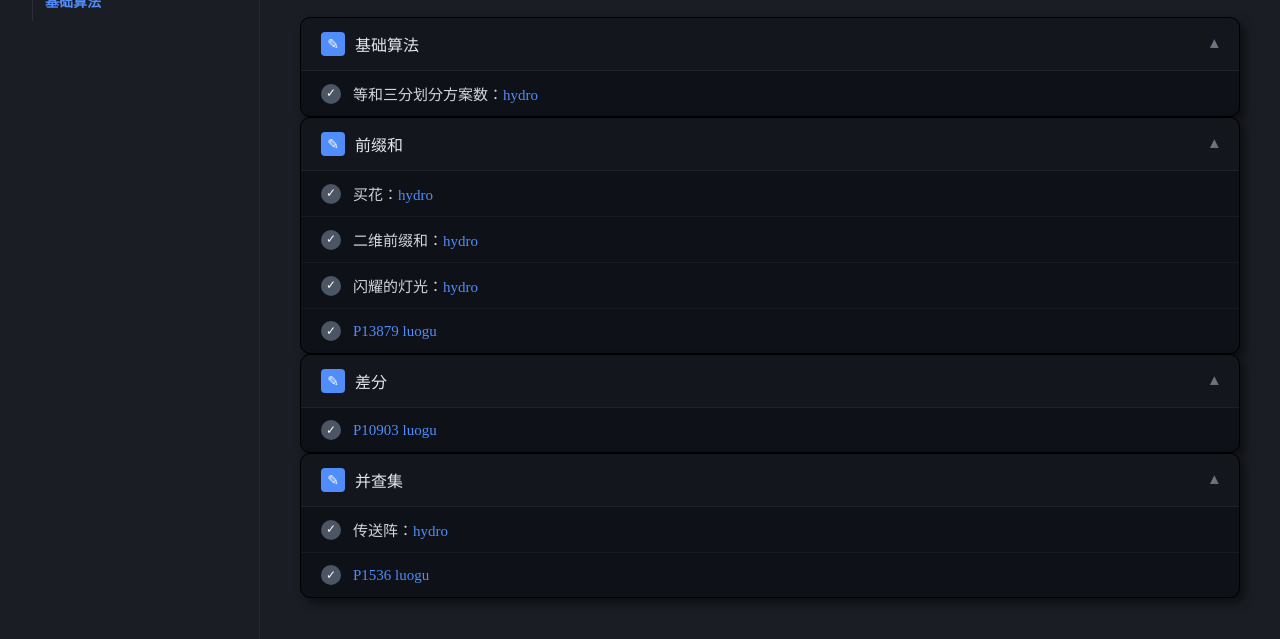
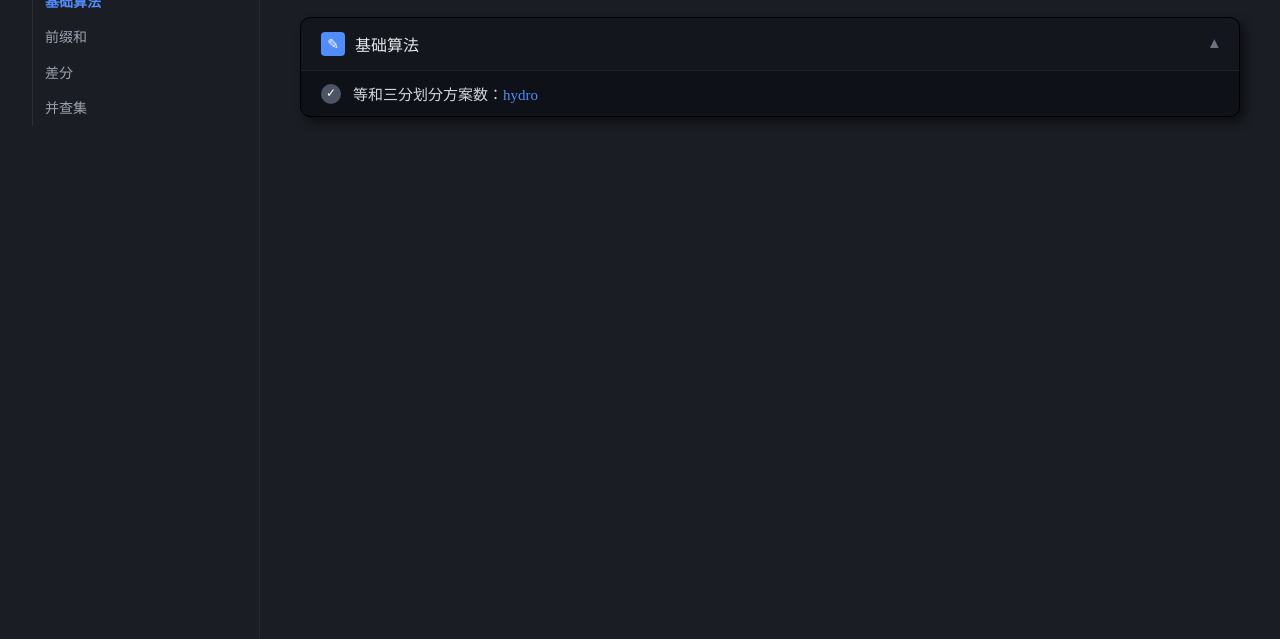
Before and after one commit to lcw1216/hajitu-Podcast, a website: page Podcast/probelm-set.html in a window 1280 px wide. Shown: the part 185-824 px from the top of the page. Drawn offline with Linux system fonts and the light colour scheme.

Commit message:
fix: split problem-set into 4 sidebar categories matching problem-set.md
Each ## heading in problem-set.md becomes a separate sidebar
category (基础算法, 前缀和, 差分, 并查集) with independent section.

Co-Authored-By: Claude Opus 4.8 (1M context) <noreply@anthropic.com>

```diff
--- a/Podcast/probelm-set.html
+++ b/Podcast/probelm-set.html
@@ -57,7 +57,7 @@
                 overflow: hidden;
                 transition: max-height 0.25s ease;
             }
-            .ps-group.open > .ps-subitems { max-height: 31.25rem; }
+            .ps-group.open > .ps-subitems { max-height: 62.5rem; }
 
             .ps-subitems li a {
                 display: block;
@@ -206,15 +206,17 @@
                     <div class="ps-group-label">哈基图的题单</div>
                     <ul class="ps-subitems">
                         <li><a href="#basic-algo" class="ps-cat-link active" data-target="basic-algo">基础算法</a></li>
+                        <li><a href="#prefix-sum" class="ps-cat-link" data-target="prefix-sum">前缀和</a></li>
+                        <li><a href="#diff" class="ps-cat-link" data-target="diff">差分</a></li>
+                        <li><a href="#dsu" class="ps-cat-link" data-target="dsu">并查集</a></li>
                     </ul>
                 </div>
             </aside>
 
             <main class="ps-main">
-                <!-- 基础算法区（默认显示）—— 只包含 problem-set.md 中的内容 -->
+                <!-- 基础算法区（默认显示） -->
                 <section class="ps-section" id="basic-algo">
                     <h1 class="ps-title">基础算法</h1>
-
                     <div class="ps-card open">
                         <div class="ps-card-head" onclick="this.parentElement.classList.toggle('open')">
                             <span class="ps-name"><span class="ps-icon">✎</span>基础算法</span>
@@ -227,56 +229,68 @@
                             </div>
                         </div>
                     </div>
+                </section>
 
+                <!-- 前缀和区 -->
+                <section class="ps-section" id="prefix-sum" style="display:none;">
+                    <h1 class="ps-title">前缀和</h1>
                     <div class="ps-card open">
                         <div class="ps-card-head" onclick="this.parentElement.classList.toggle('open')">
                             <span class="ps-name"><span class="ps-icon">✎</span>前缀和</span>
                             <span class="ps-toggle">▾</span>
                         </div>
                         <div class="ps-card-body">
-                            <div class="ps-problem" data-id="ba-002">
+                            <div class="ps-problem" data-id="ps-001">
                                 <span class="ps-dot dim">✓</span>
                                 <span class="ps-text">买花：<a href="http://47.121.118.174/p/170" target="_blank">hydro</a></span>
                             </div>
-                            <div class="ps-problem" data-id="ba-003">
+                            <div class="ps-problem" data-id="ps-002">
                                 <span class="ps-dot dim">✓</span>
                                 <span class="ps-text">二维前缀和：<a href="http://47.121.118.174/p/42" target="_blank">hydro</a></span>
                             </div>
-                            <div class="ps-problem" data-id="ba-004">
+                            <div class="ps-problem" data-id="ps-003">
                                 <span class="ps-dot dim">✓</span>
                                 <span class="ps-text">闪耀的灯光：<a href="http://47.121.118.174/p/617" target="_blank">hydro</a></span>
                             </div>
-                            <div class="ps-problem" data-id="ba-005">
+                            <div class="ps-problem" data-id="ps-004">
                                 <span class="ps-dot dim">✓</span>
                                 <span class="ps-text"><a href="https://www.luogu.com.cn/problem/P13879" target="_blank">P13879 luogu</a></span>
                             </div>
                         </div>
                     </div>
+                </section>
 
+                <!-- 差分区 -->
+                <section class="ps-section" id="diff" style="display:none;">
+                    <h1 class="ps-title">差分</h1>
                     <div class="ps-card open">
                         <div class="ps-card-head" onclick="this.parentElement.classList.toggle('open')">
                             <span class="ps-name"><span class="ps-icon">✎</span>差分</span>
                             <span class="ps-toggle">▾</span>
                         </div>
                         <div class="ps-card-body">
-                            <div class="ps-problem" data-id="ba-006">
+                            <div class="ps-problem" data-id="df-001">
                                 <span class="ps-dot dim">✓</span>
                                 <span class="ps-text"><a href="https://www.luogu.com.cn/problem/P10903" target="_blank">P10903 luogu</a></span>
                             </div>
                         </div>
                     </div>
+                </section>
 
+                <!-- 并查集区 -->
+                <section class="ps-section" id="dsu" style="display:none;">
+                    <h1 class="ps-title">并查集</h1>
                     <div class="ps-card open">
                         <div class="ps-card-head" onclick="this.parentElement.classList.toggle('open')">
                             <span class="ps-name"><span class="ps-icon">✎</span>并查集</span>
                             <span class="ps-toggle">▾</span>
                         </div>
                         <div class="ps-card-body">
-                            <div class="ps-problem" data-id="ba-007">
+                            <div class="ps-problem" data-id="ds-001">
                                 <span class="ps-dot dim">✓</span>
                                 <span class="ps-text">传送阵：<a href="http://47.121.118.174/p/608" target="_blank">hydro</a></span>
                             </div>
-                            <div class="ps-problem" data-id="ba-008">
+                            <div class="ps-problem" data-id="ds-002">
                                 <span class="ps-dot dim">✓</span>
                                 <span class="ps-text"><a href="https://www.luogu.com.cn/problem/P1536" target="_blank">P1536 luogu</a></span>
                             </div>
```
